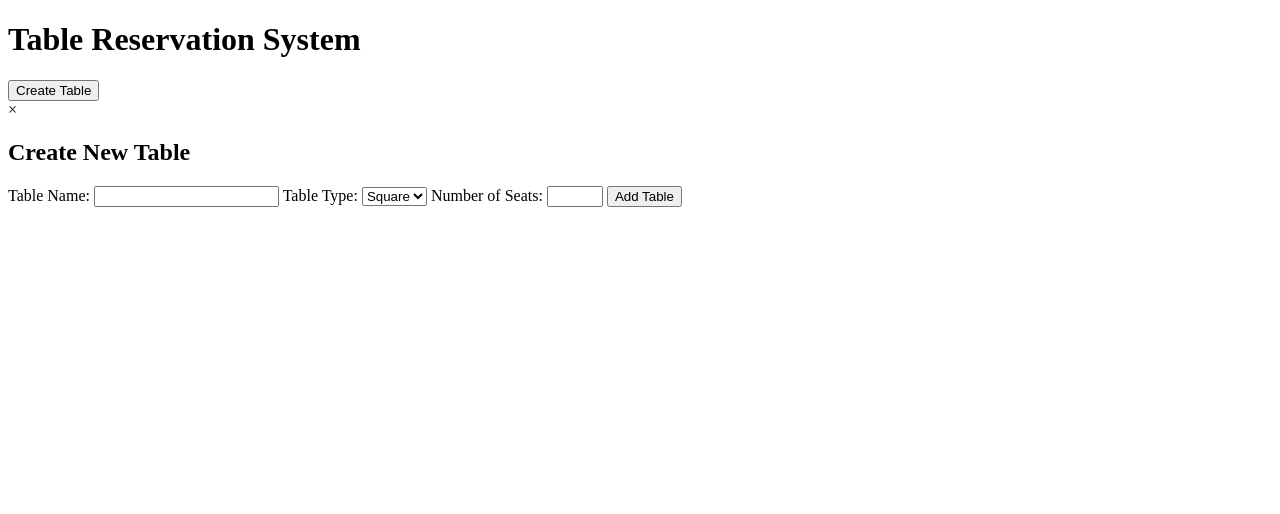
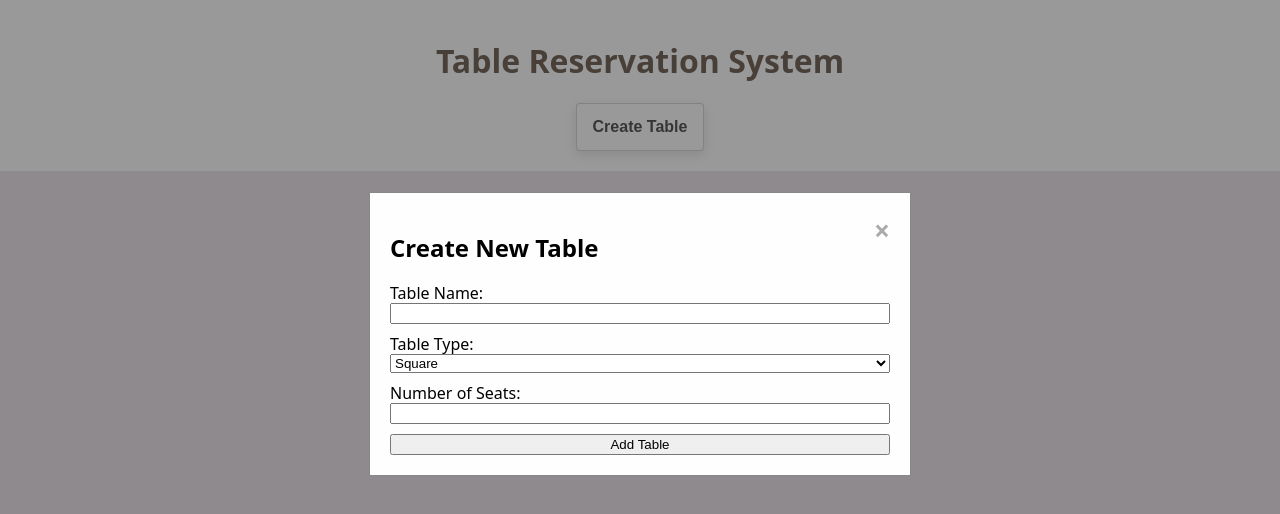
Before and after one commit to vivek20Eng/Table-Reservation-System, a plain HTML site: page index.html in a window 1280 px wide. Both pictures are taken after a click on the button "Create Table". Drawn offline with Linux system fonts and the light colour scheme.

Commit message:
feat: updated ui and table reserve functioality with local storage updates

```diff
--- a/index.html
+++ b/index.html
@@ -4,7 +4,7 @@
     <meta charset="UTF-8">
     <meta name="viewport" content="width=device-width, initial-scale=1.0">
     <title>Table Reservation System</title>
-    <link rel="stylesheet" href="./styles.css">
+    <link rel="stylesheet" href="styles.css">
 </head>
 <body>
     <header>
--- a/script.js
+++ b/script.js
@@ -3,6 +3,9 @@ const modal = document.getElementById('modal');
 const closeBtn = document.getElementsByClassName('close')[0];
 const tableForm = document.getElementById('tableForm');
 const tableContainer = document.getElementById('tableContainer');
+
+// Load tables from localStorage on page load
+document.addEventListener('DOMContentLoaded', loadTables);
 
 createTableBtn.onclick = function() {
     modal.style.display = "block";
@@ -24,19 +27,46 @@ tableForm.onsubmit = function(e) {
     const tableType = document.getElementById('tableType').value;
     const seatCount = document.getElementById('seatCount').value;
 
+    // Create table object
+    const table = {
+        name: tableName,
+        type: tableType,
+        seats: seatCount
+    };
+
+    // Save table to localStorage
+    saveTable(table);
+
+    // Create and display table card
+    createTableCard(table);
+
+    modal.style.display = "none";
+    tableForm.reset();
+}
+
+function saveTable(table) {
+    let tables = JSON.parse(localStorage.getItem('tables')) || [];
+    tables.push(table);
+    localStorage.setItem('tables', JSON.stringify(tables));
+}
+
+function loadTables() {
+    let tables = JSON.parse(localStorage.getItem('tables')) || [];
+    tables.forEach(createTableCard);
+}
+
+function createTableCard(table) {
     const tableCard = document.createElement('div');
     tableCard.className = 'table-card';
     tableCard.innerHTML = `
-        <h3>${tableName}</h3>
-        <p>Type: ${tableType}</p>
-        <p>Seats: ${seatCount}</p>
+        <h3>${table.name}</h3>
+        <p>Type: ${table.type}</p>
+        <p>Seats: ${table.seats}</p>
     `;
 
     tableCard.onclick = function() {
-        window.location.href = `table.html?name=${tableName}&type=${tableType}&seats=${seatCount}`;
+        window.location.href = `table.html?name=${table.name}&type=${table.type}&seats=${table.seats}`;
     }
 
     tableContainer.appendChild(tableCard);
-    modal.style.display = "none";
-    tableForm.reset();
 }
--- a/style.css
+++ /dev/null
@@ -1,65 +0,0 @@
-body {
-    font-family: Arial, sans-serif;
-    margin: 0;
-    padding: 0;
-}
-
-header {
-    background-color: #f0f0f0;
-    padding: 20px;
-    text-align: center;
-}
-
-#tableContainer {
-    display: flex;
-    flex-wrap: wrap;
-    justify-content: center;
-    padding: 20px;
-}
-
-.table-card {
-    border: 1px solid #ccc;
-    border-radius: 5px;
-    margin: 10px;
-    padding: 15px;
-    width: 200px;
-    text-align: center;
-    cursor: pointer;
-}
-
-.modal {
-    display: none;
-    position: fixed;
-    z-index: 1;
-    left: 0;
-    top: 0;
-    width: 100%;
-    height: 100%;
-    background-color: rgba(0,0,0,0.4);
-}
-
-.modal-content {
-    background-color: #fefefe;
-    margin: 15% auto;
-    padding: 20px;
-    border: 1px solid #888;
-    width: 80%;
-    max-width: 500px;
-}
-
-.close {
-    color: #aaa;
-    float: right;
-    font-size: 28px;
-    font-weight: bold;
-    cursor: pointer;
-}
-
-form {
-    display: flex;
-    flex-direction: column;
-}
-
-form input, form select {
-    margin-bottom: 10px;
-}
--- /dev/null
+++ b/styles.css
@@ -0,0 +1,123 @@
+:root{
+    --large-heading: 2rem;
+    --primary-color: rgb(121, 106, 94);
+    --background-color:#eee6ec;
+   }
+
+   body {
+    font-family: system-ui,-apple-system,system-ui,"Helvetica Neue",Helvetica,Arial,sans-serif;
+    margin: 0;
+    padding: 0;
+    background-color: var(--background-color);
+    line-height: 1.25;
+}
+
+#createTableBtn {
+  align-items: center;
+  background-color: #FFFFFF;
+  border: 1px solid rgba(0, 0, 0, 0.1);
+  border-radius: .25rem;
+  box-shadow: rgba(0, 0, 0, 0.02) 0 1px 3px 0;
+  box-sizing: border-box;
+  color: rgba(0, 0, 0, 0.85);
+  cursor: pointer;
+  display: inline-flex;
+  font-size: 16px;
+  font-weight: 600;
+  justify-content: center;
+  line-height: 1.25;
+  margin: 0;
+  min-height: 3rem;
+  padding: .5em 1em;
+  position: relative;
+  text-decoration: none;
+  transition: all 250ms;
+  user-select: none;
+  -webkit-user-select: none;
+  touch-action: manipulation;
+  vertical-align: baseline;
+  width: auto;
+}
+
+#createTableBtn:hover,
+#createTableBtn:focus {
+  border-color: rgba(0, 0, 0, 0.15);
+  box-shadow: rgba(0, 0, 0, 0.1) 0 4px 12px;
+  color: rgba(0, 0, 0, 0.65);
+}
+
+#createTableBtn:hover {
+  transform: translateY(-1px);
+}
+
+#createTableBtn:active {
+  background-color: #F0F0F1;
+  border-color: rgba(0, 0, 0, 0.15);
+  box-shadow: rgba(0, 0, 0, 0.06) 0 2px 4px;
+  color: rgba(0, 0, 0, 0.65);
+  transform: translateY(0);
+}
+
+header {
+    background-color: #ffffff;
+    padding: 20px;
+    text-align: center;
+}
+header h1 {
+    font-size: var(--large-heading);
+    color: var(--primary-color);
+}
+
+#tableContainer {
+    display: flex;
+    flex-wrap: wrap;
+    justify-content: center;
+    padding: 20px;
+}
+
+.table-card {
+    border: 1px solid #ccc;
+    border-radius: 5px;
+    margin: 10px;
+    padding: 15px;
+    width: 200px;
+    text-align: center;
+    cursor: pointer;
+}
+
+.modal {
+    display: none;
+    position: fixed;
+    z-index: 1;
+    left: 0;
+    top: 0;
+    width: 100%;
+    height: 100%;
+    background-color: rgba(0,0,0,0.4);
+}
+
+.modal-content {
+    background-color: #fefefe;
+    margin: 15% auto;
+    padding: 20px;
+    border: 1px solid #888;
+    width: 80%;
+    max-width: 500px;
+}
+
+.close {
+    color: #aaa;
+    float: right;
+    font-size: 28px;
+    font-weight: bold;
+    cursor: pointer;
+}
+
+form {
+    display: flex;
+    flex-direction: column;
+}
+
+form input, form select {
+    margin-bottom: 10px;
+}
```
